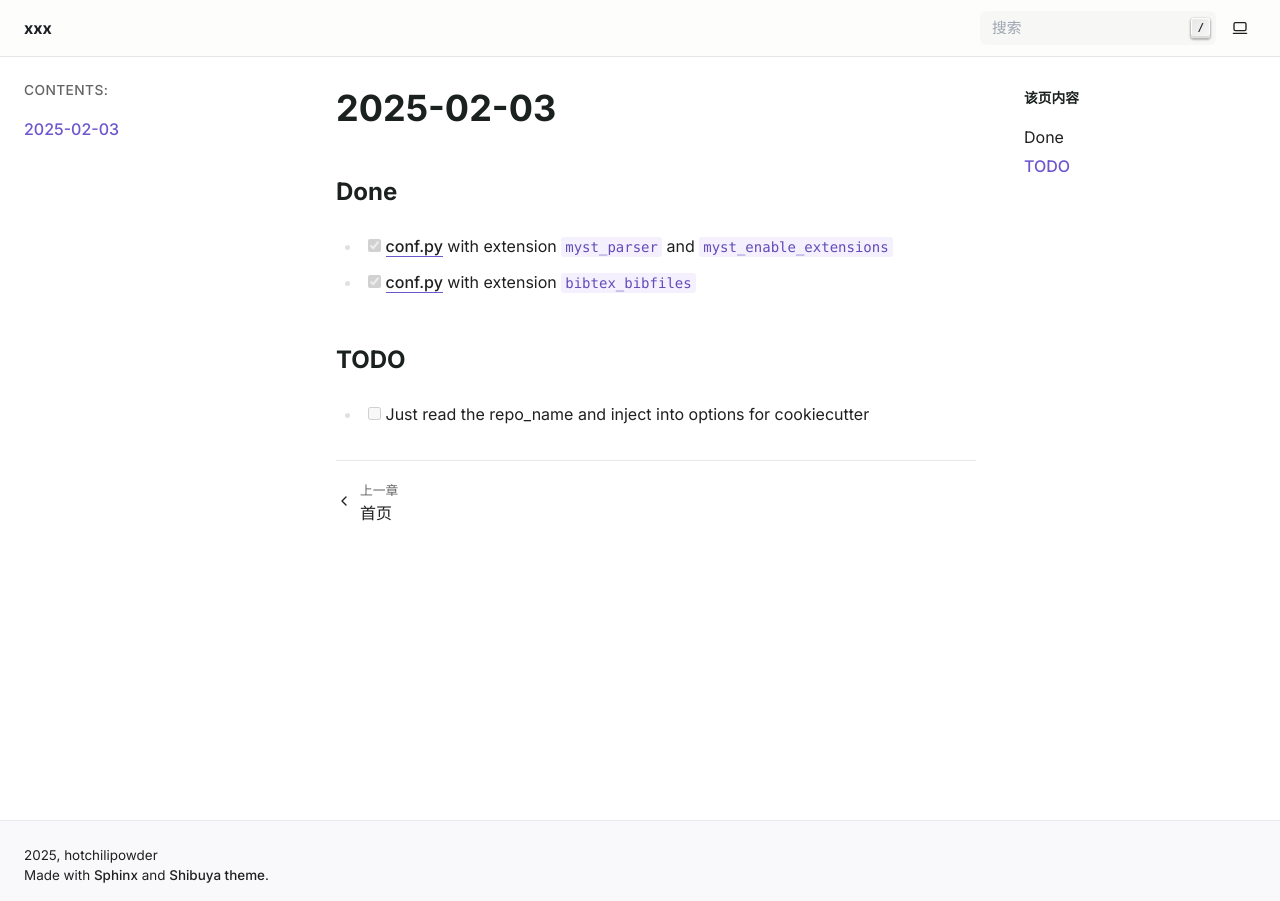
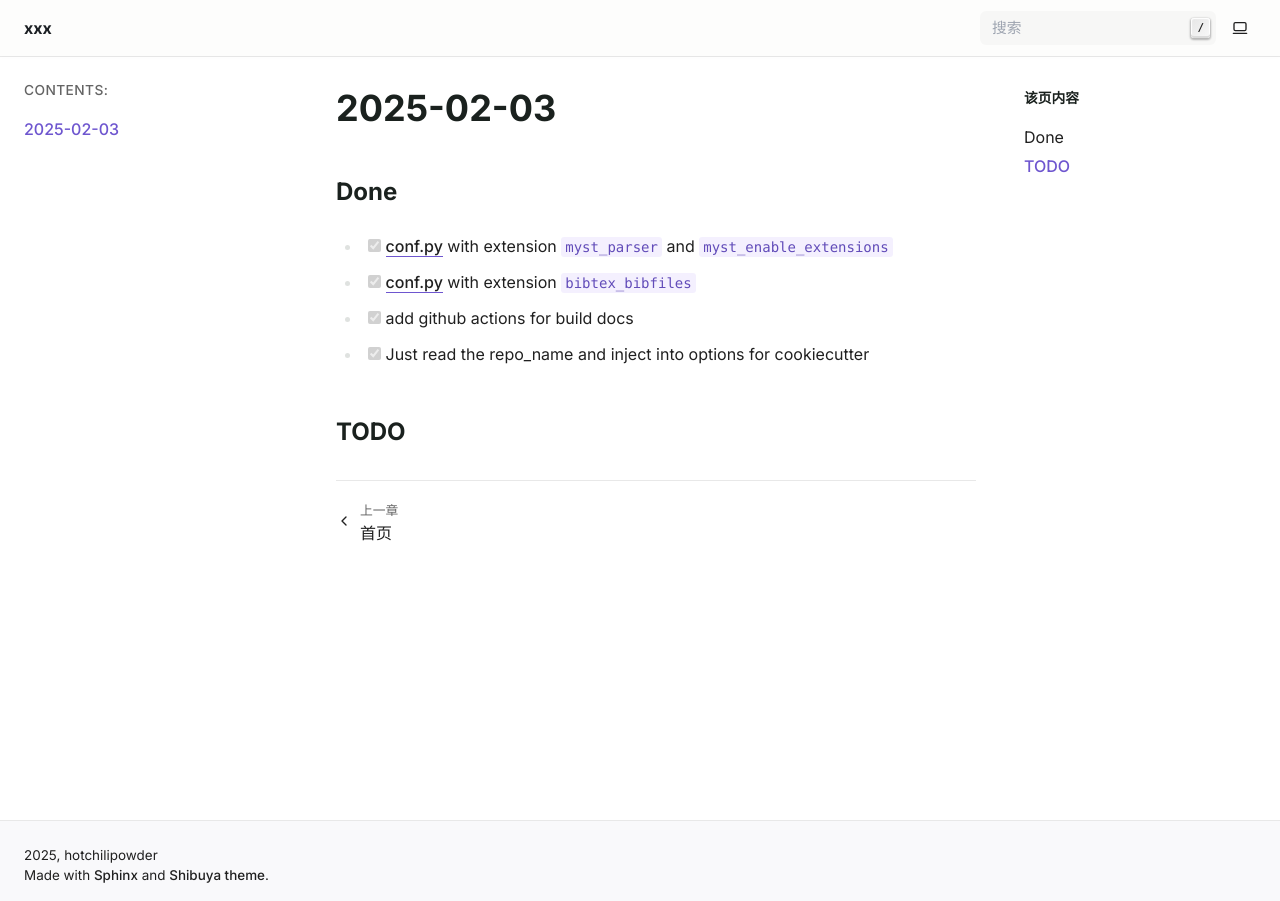
Before and after one commit to hotchilipowder/docs-cookiecutter, a Sphinx documentation site: the page built from docs/devs/dev.md, in a window 1280 px wide. Built offline with Sphinx 7.4.7, drawn with Linux system fonts in a browser that asks for light colours; nearby versions of some CDN libraries.

Commit message:
add page instruction

```diff
--- a/docs/devs/dev.md
+++ b/docs/devs/dev.md
@@ -5,8 +5,8 @@
 
 - [x] conf.py with extension `myst_parser` and `myst_enable_extensions`
 - [x] conf.py with extension `bibtex_bibfiles`
+- [x] add github actions for build docs
+- [x] Just read the repo_name and inject into options for cookiecutter
 
 
 ## TODO
-
-- [ ] Just read the repo_name and inject into options for cookiecutter
```
Also changed, not shown: docs/readme.md (+5 -0 lines), 2 other files.
